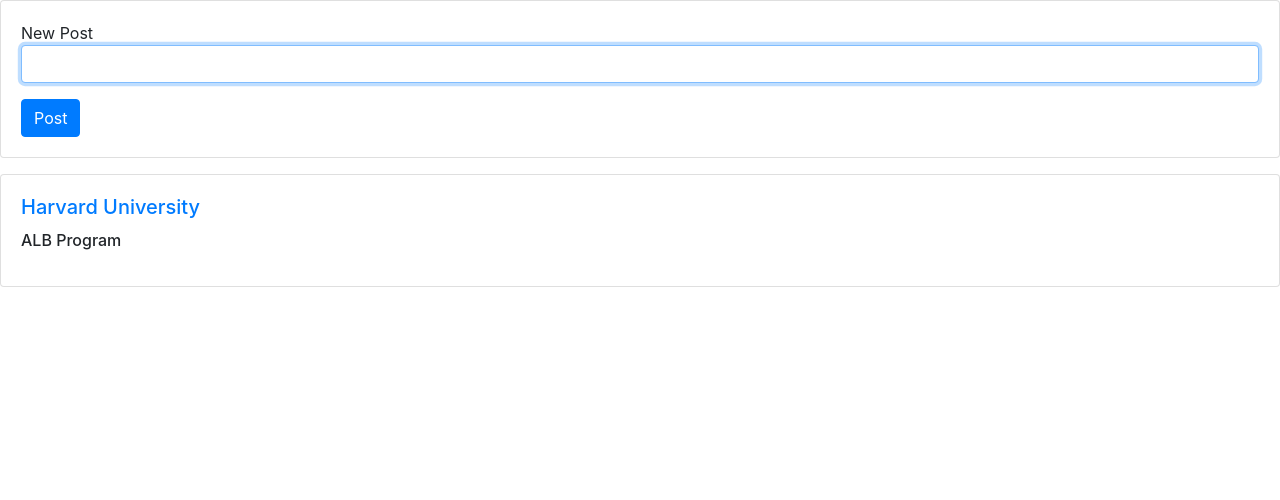
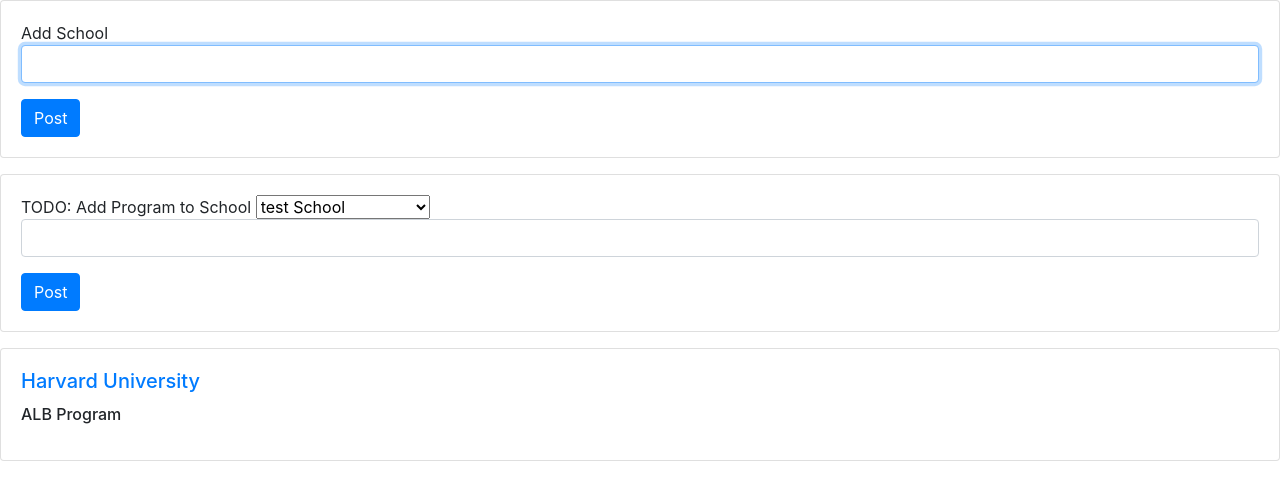
Before and after one commit to logankilpatrick/CSCI-33-Final, a Django app: page / in a window 1280 px wide. Shown: the part 56-556 px from the top of the page. Run offline with Django 3.2, Linux system fonts and the light colour scheme; a user stored in the database is signed in; data comes from the database, SQL or seed files in the repository; both versions use the stored data as it was after the commit; some libraries are stand-ins or nearby versions.

Commit message:
Created the ability to add a new School. Also laid foundation for the ability to make a new program.

```diff
--- a/network/models.py
+++ b/network/models.py
@@ -18,7 +18,7 @@
     name = models.TextField(blank=True)
 
 class School(models.Model):
-    programs = models.ManyToManyField("Program", blank=True, default=None, null=True, related_name="schoolprograms")
+    programs = models.ManyToManyField("Program", blank=True, default=None, related_name="schoolprograms")
     # Each school can have many programs.
 
     name = models.TextField(blank=True)
--- a/network/templates/network/index.html
+++ b/network/templates/network/index.html
@@ -7,11 +7,35 @@
             <div class="card mb-3">
                 <div class="row no-gutters">
                     <div class="card-body">
-                        <form action="{% url 'newpost' %}" method="post">
+                        <form action="{% url 'newschool' %}" method="post">
                             {% csrf_token %}
-                            New Post
+                            Add School
                             <div class="form-group">
                                 <input autofocus class="form-control" type="text" name="body" placeholder="">
+                            </div>
+                            <input class="btn btn-primary" type="submit" value="Post">
+                        </form>
+                    </div>
+                </div>
+            </div>
+        {% endif %}
+    </div>
+
+    <div id = "new_program">
+        {% if user.is_authenticated %}
+            <div class="card mb-3">
+                <div class="row no-gutters">
+                    <div class="card-body">
+                        <form action="{% url 'newprogram' %}" method="post" novalidate>
+                            {% csrf_token %}
+                            TODO: Add Program to School
+                            <select name="schooloptions">
+                                {% for school in schools %}
+                                    <option value="{{ school.name }}">{{ school.name }}</option>
+                                {% endfor %}
+                            </select>
+                            <div class="form-group">
+                                <input autofocus class="form-control" type="text" name="programname" placeholder="">
                             </div>
                             <input class="btn btn-primary" type="submit" value="Post">
                         </form>
--- a/network/urls.py
+++ b/network/urls.py
@@ -8,7 +8,8 @@
     path("login", views.login_view, name="login"),
     path("logout", views.logout_view, name="logout"),
     path("register", views.register, name="register"),
-    path("newpost", views.newpost, name="newpost"),
+    path("newschool", views.newschool, name="newschool"),
+    path("newprogram", views.newprogram, name="newprogram"),
     path("<int:post_id>", views.editpost, name="editpost"),
     path("profile/<int:author_id>", views.profile, name="profile"),
     path("following", views.following, name="following"),
--- a/network/views.py
+++ b/network/views.py
@@ -81,14 +81,36 @@
 
     })
 
-# Creates a new Post object and then returns us to the index.
+# Creates a new School object and then returns us to the index page.
 @login_required
-def newpost(request):
+def newschool(request):
     if request.method == "POST":
-        body = request.POST["body"]
+        name = request.POST["body"]
+        schoolName = School.objects.filter(name = name).exists()
 
-        post = Post(content=body, author=request.user)
-        post.save()
+        # If the school name already exists, take them back to the main page.
+        if schoolName:
+            # TODO: Go to 404 page instead or stay on the same page.
+            return render(request, "network/index.html")
+
+
+        school = School(name=name)
+        school.save()
+
+        return render(request, "network/index.html")
+
+
+# Creates a new Program object and then returns us to the index page.
+@login_required
+def newprogram(request):
+    if request.method == "POST":
+        programname = request.POST["programname"]
+        school = request.POST["schooloptions"].selected()
+
+        schoolobj = School.objects.get("school")
+
+        school = Program(School=schoolobj, name=programname)
+        school.save()
 
         return render(request, "network/index.html")
 
```
Also changed, not shown: db.sqlite3, network/migrations/0010_auto_20200426_1719.py (added).
